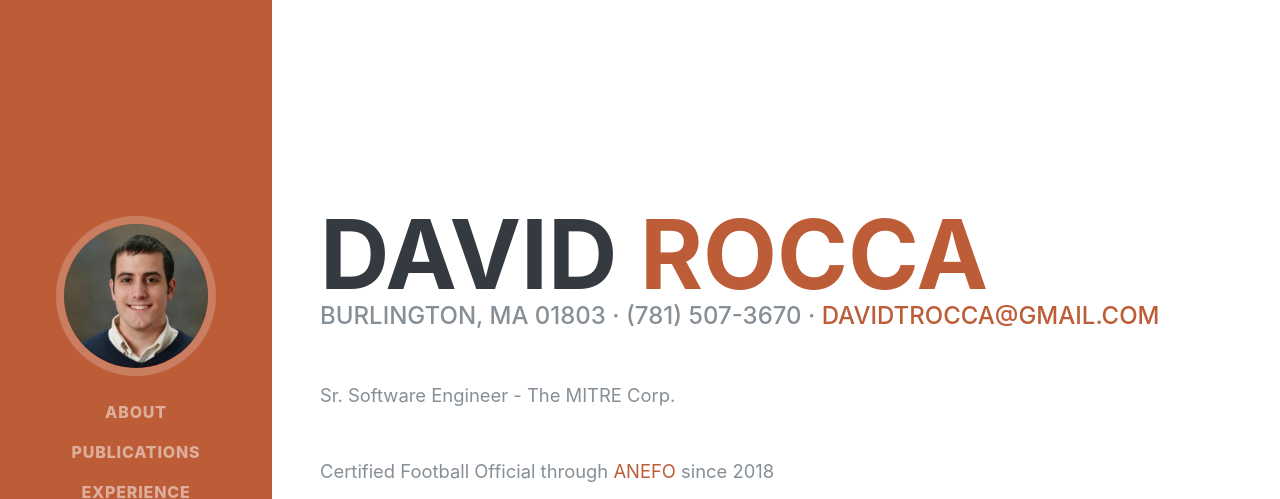
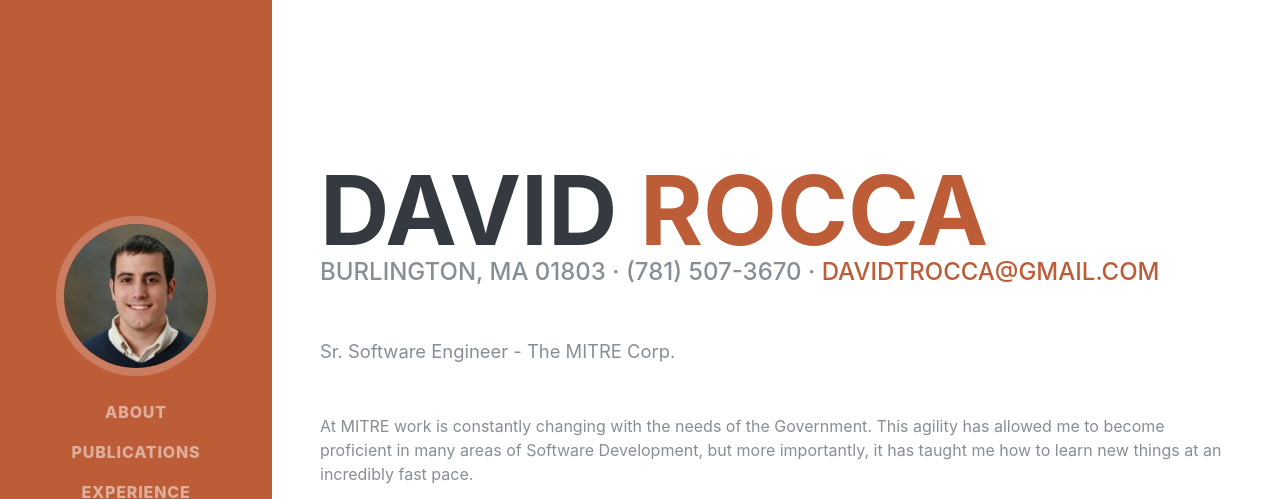
Before and after one commit to david-rocca/david-rocca.github.io, a plain HTML site: page index.html in a window 1280 px wide. Shown: the top 499 px of the page. Drawn offline with Linux system fonts and the light colour scheme; a web font is replaced by a local one.

Commit message:
added blurb

```diff
--- a/index.html
+++ b/index.html
@@ -67,6 +67,7 @@
             <a href="mailto:name@email.com">davidtrocca@gmail.com</a>
           </div>
           <p class="lead mb-5">Sr. Software Engineer - The MITRE Corp.</p>
+          <p>At MITRE work is constantly changing with the needs of the Government. This agility has allowed me to become proficient in many areas of Software Development, but more importantly, it has taught me how to learn new things at an incredibly fast pace.</p>
           <p class="lead mb-5">Certified Football Official through <a href="https://www.anefo.org/">ANEFO</a> since 2018</p>
           <div class="social-icons">
             <a href="https://www.linkedin.com/in/davidtrocca/">
```
